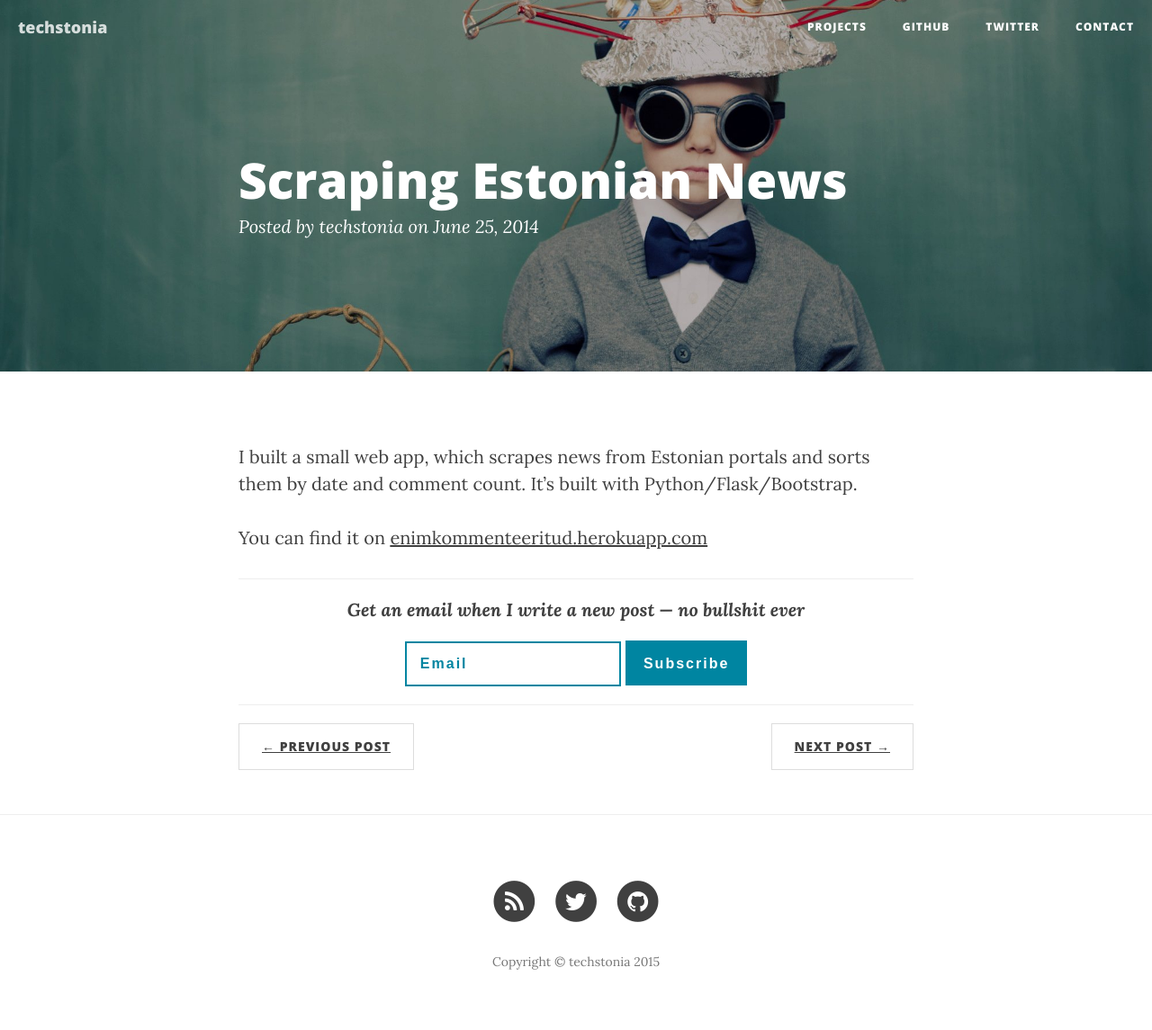
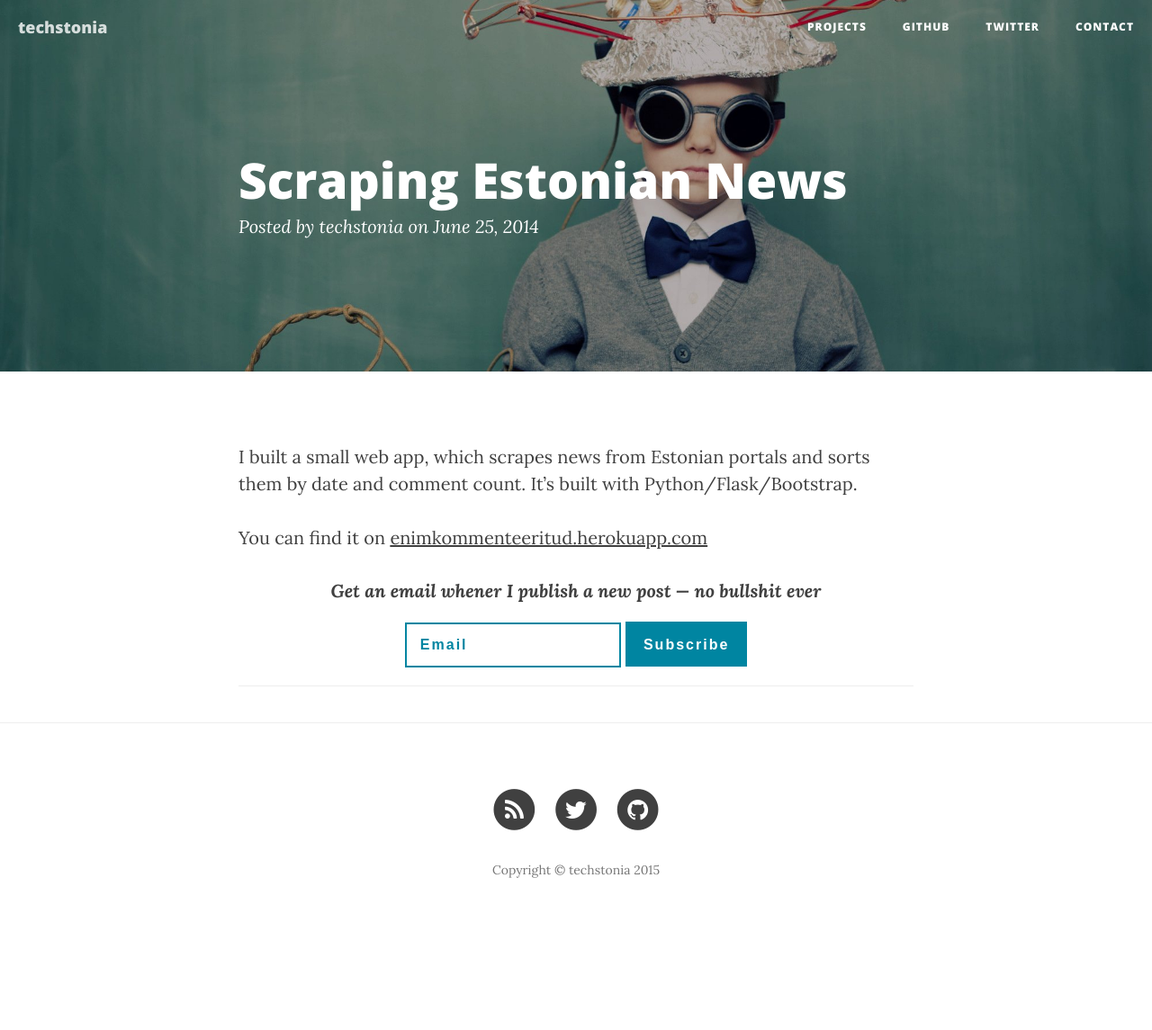
Before and after one commit to techstonia/techstonia.github.io, a Jekyll site: the page built from _posts/2014-06-25-scraping-estonian-news.markdown, in a window 1280 px wide. Shown: the whole page at 90% size. Built offline with Jekyll 4.4.1, drawn with Linux system fonts in a browser that asks for light colours; nearby versions of some CDN libraries; comment, search, counter and statistics services are not loaded; after the commit the page ends 1043 px from its top, so only the background shows below that.

Commit message:
Removed next and previous from post page

```diff
--- a/_layouts/post.html
+++ b/_layouts/post.html
@@ -27,7 +27,6 @@ layout: default
 
 				{{ content }}
 
-                <hr>
                 <!-- Begin MailChimp Signup Form -->
                 <div id="mc_embed_signup">
                 <form action="//github.us12.list-manage.com/subscribe/post?u=ea5bd8174bfd35b2a41e48551&amp;id=19b8af61a0" method="post" id="mc-embedded-subscribe-form" name="mc-embedded-subscribe-form" class="validate" target="_blank" novalidate>
@@ -37,7 +36,7 @@ layout: default
                         <div style="position: absolute; left: -5000px;" aria-hidden="true"><input type="text" name="b_ea5bd8174bfd35b2a41e48551_19b8af61a0" tabindex="-1" value=""></div>
 
                         <div class="call-to-action-text text-center">
-                            <i>Get an email when I write a new post — no bullshit ever</i>
+                            <i>Get an email whener I publish a new post — no bullshit ever</i>
                         </div>
                         <div id="container-email-submit">
                             <input type="email" value="" name="EMAIL" class="email" id="mce-EMAIL" placeholder="Email" required>
@@ -47,22 +46,8 @@ layout: default
                 </form>
                 </div>
                 <!--End mc_embed_signup-->
+
                 <hr>
-
-                <ul class="pager">
-                    {% if page.previous.url %}
-                    <li class="previous">
-                        <a href="{{ page.previous.url | prepend: site.baseurl | replace: '//', '/' }}" data-toggle="tooltip" data-placement="top" title="{{page.previous.title}}">&larr; Previous Post</a>
-                    </li>
-                    {% endif %}
-                    {% if page.next.url %}
-                    <li class="next">
-                        <a href="{{ page.next.url | prepend: site.baseurl | replace: '//', '/' }}" data-toggle="tooltip" data-placement="top" title="{{page.next.title}}">Next Post &rarr;</a>
-                    </li>
-                    {% endif %}
-                </ul>
-
-                <br>
                 <div id="disqus_thread"></div>
                 <script type="text/javascript">
                     /* * * CONFIGURATION VARIABLES * * */
```
